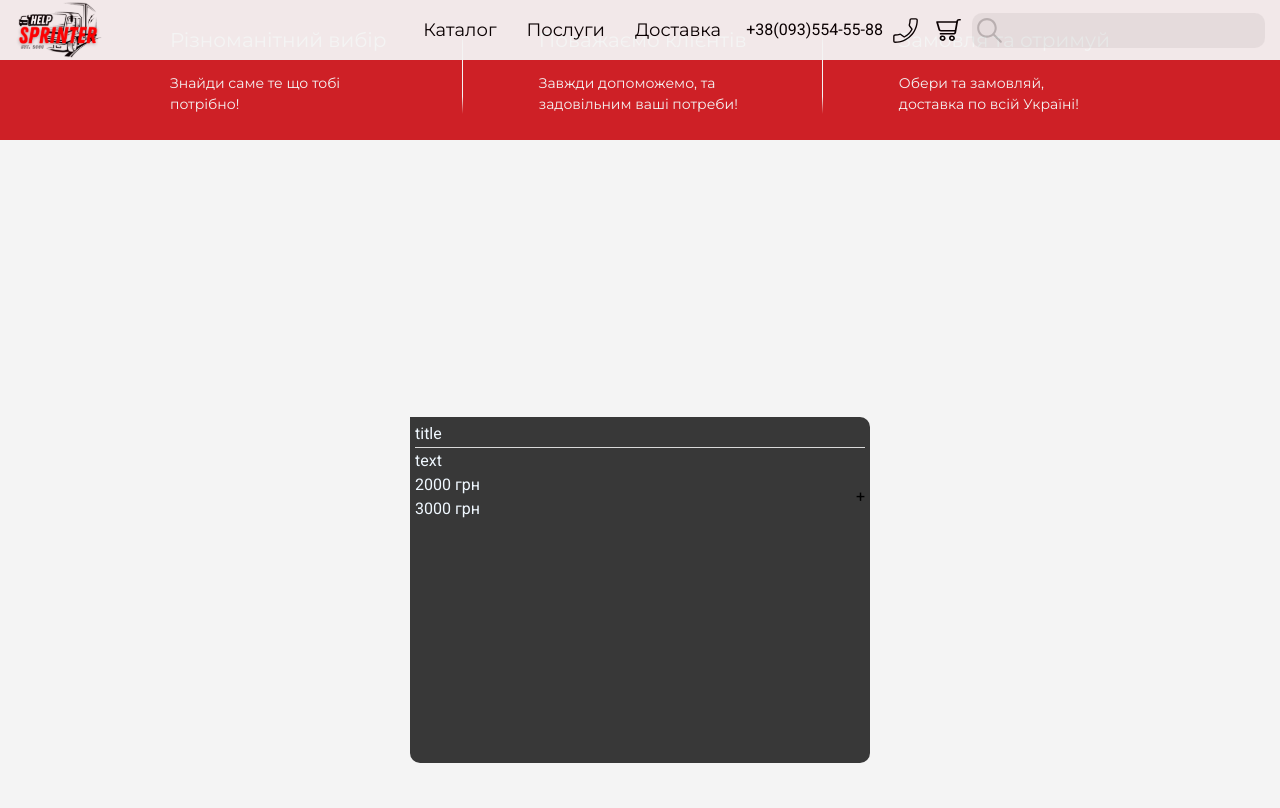
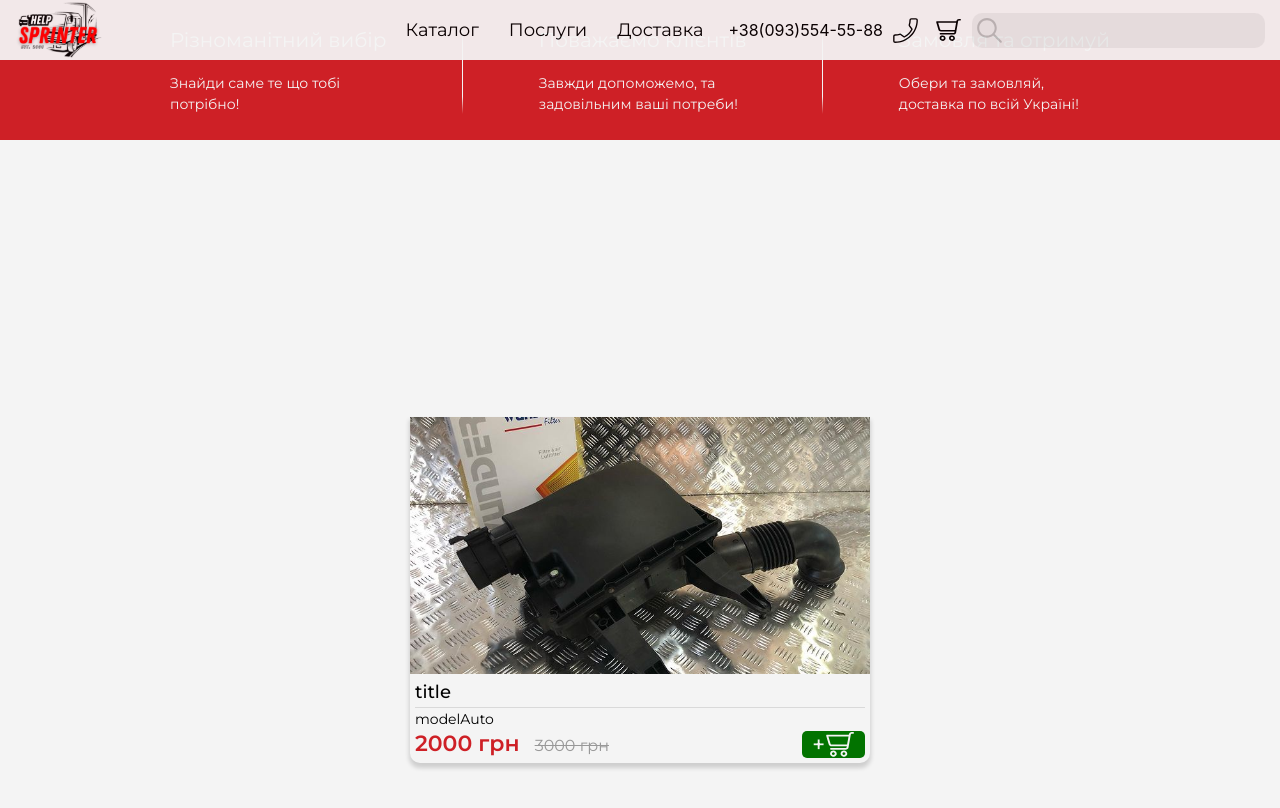
Before and after one commit to Dolzhenkov-Andrii/sprinterHelp, a React (Vite) app: page / in a window 1280 px wide. Shown: the top 808 px of the page. Built offline with nearby package versions, Linux system fonts and the light colour scheme.

Commit message:
Create component "Product Card"

```diff
--- a/index.html
+++ b/index.html
@@ -13,7 +13,6 @@
     rel="stylesheet">
   <title>Sprinter-Help</title>
 </head>
-
 <body>
   <div id="root"></div>
   <script type="module" src="/src/main.jsx"></script>
--- a/src/component/productСard/ProductCard.jsx
+++ b/src/component/productСard/ProductCard.jsx
@@ -7,29 +7,31 @@ import img1 from "/img/img1.jpg"
 
 export default function ProductCard({ className }) {
 
-    const isUsedIndex = true;
+    const isUsedIndex = false;
 
     return (
-        <div className={`${classes.backgroundBox} ${isUsedIndex ? classes.usedIndex : ''} ${className}`}>
-            <div className={classes.imgBox}>
-                <div className={`${classes.usedIndexBox} ${classes.notActive}`}><p>{"Б/В"}</p></div>
-                {/* <img className={classes.img} src={img1} alt="Product" /> */}
+        <div className={classes.containerBoxShadow}>
+            <div className={`${classes.backgroundBox} ${isUsedIndex ? classes.usedIndex : ''} ${className} `}>
+                <div className={`${classes.imgBox} ${isUsedIndex ? classes.usedIndexImg : ''}`}>
+                    <div className={`${classes.usedIndexBox} ${isUsedIndex ? '' : classes.notActive}`}><p>{"Б/В"}</p></div>
+                    <img className={classes.img} src={img1} alt="Product" />
                 </div>
                 <div className={classes.infoBox}>
                     <div content={classes.textInfo}>
                         <p className={classes.title}>{"title"}</p>
                         <hr className={classes.infoTextLine} />
-                    <p className={classes.text}>{"text"}</p>
+                        <p className={classes.modelAuto}>{"modelAuto"}</p>
                     </div>
                     <div className={classes.priceInfo}>
                         <div className={classes.priceBox}>
                             <p className={classes.newPrice}>{"2000 грн"}</p>
                             <p className={classes.oldPrice}>{"3000 грн"}</p>
                         </div>
-                    <Button>
+                        <Button className={classes.basketButton}>
                             <p>+</p>
-                        <SvgIcons name={"basket"} className={""} />
+                            <SvgIcons name={"basket"} className={classes.basketSvgIcons} />
                         </Button>
+                    </div>
                 </div>
             </div>
         </div>
--- a/src/component/productСard/productCard.module.css
+++ b/src/component/productСard/productCard.module.css
@@ -1,48 +1,93 @@
-.notActive{
+.notActive {
     display: none;
 }
 
-.backgroundBox{
+.containerBoxShadow{
+    display: flex;
+    align-items: center;
+    justify-content: center;
+    /* background-color: #000000; */
+    width: 470px;
+    height: 370px;
+}
+
+.backgroundBox {
     width: 460px;
+    min-width: 460px;
     height: 346px;
+    min-height: 346px;
     display: flex;
     flex-direction: column;
     align-items: center;
-    background-color: rgb(56, 56, 56);
+    justify-content: space-between;
+    /* background-color: rgb(56, 56, 56); */
+    background-color: #F4F4F4;
     border-radius: 0 0 10px 10px;
     color: aliceblue;
+    /* Х-позиція, Y-позиція, Розмиття, Динаміка висоти, колір */
+    box-shadow: 0 4px 4px 1px rgba(0, 0, 0, 0.151);
+    transition: .2s;
+}
 
+.backgroundBox:hover {
+    width: 470px;
+    min-width: 470px;
+    height: 370px;
+    min-height: 370px;
+    transition: .2s;
+    box-shadow: 0 6px 8px 3px rgba(0, 0, 0, 0.250);
 }
-.usedIndex{
+
+.usedIndex {
     border-radius: 0 10px 10px 10px;
 }
-.imgBox{
+
+.usedIndexImg {
+    border-radius: 0 10px 0 0;
+}
+
+.imgBox {
     display: flex;
-    justify-content: end;
-    align-items: flex-start;
+    justify-content: start;
+    width: 100%;
+    height: 75%;
+    position: relative;
+    overflow: hidden;
 }
-.infoTextLine{
+
+.infoTextLine {
     border: none;
-
     height: 1px;
     background-color: #D9D9D9;
 }
-.usedIndexBox{
+
+.usedIndexBox {
     position: absolute;
     background-color: black;
     width: fit-content;
     padding: 2px 5px;
     border-radius: 0 10px;
+    z-index: 1;
 }
 
-.img{
-
+.img {
+    width: auto;
+    height: auto;
+    margin: auto;
+    position: absolute;
+    top: 0;
+    left: 0;
+    bottom: 0;
+    right: 0;
 }
 
-.infoBox{
+.infoBox {
     width: 100%;
     height: fit-content;
     padding: 5px;
+    color: #000000;
+    font-family: "Montserrat", sans-serif;
+    font-style: normal;
 }
 
 .priceInfo {
@@ -50,3 +95,56 @@
     align-items: center;
     justify-content: space-between;
 }
+
+.title {
+    font-weight: 500;
+    font-size: 18px;
+}
+
+.modelAuto {
+    font-weight: 400;
+    font-size: 14px;
+}
+
+.newPrice {
+    color: #CE2026;
+    font-weight: 600;
+    font-size: 22px;
+    margin-right: 15px;
+    line-height: 28px;
+}
+
+.oldPrice {
+    color: #989898;
+    text-decoration: line-through;
+    font-weight: 400;
+    font-size: 16px;
+    line-height: 24px;
+}
+.priceBox{
+    display: flex;
+    align-items: end;
+}
+
+
+.basketButton{
+    padding: 0 10px;
+    width: fit-content;
+    font-family: "Montserrat", sans-serif;
+    font-style: normal;
+    font-weight: 500;
+    font-size: 22px;
+    color: #F4F4F4;
+    border-radius: 5px;
+    background-color: #027300;
+}
+.basketButton>p{
+    height: 27px;
+    display: flex;
+    align-items: center;
+}
+.basketSvgIcons{
+    width: 30px;
+    height: 25px;
+    fill: #F4F4F4;
+}
--- a/src/component/section/qualities/qualities.module.css
+++ b/src/component/section/qualities/qualities.module.css
@@ -22,13 +22,14 @@
 
 .contentBox {
     width: min-content;
+    font-family: "Montserrat", sans-serif;
+    font-weight: 400;
+    font-style: normal;
 }
 
 .title {
     color: #F4F4F4;
-    font-family: "Montserrat", sans-serif;
-    font-weight: 400;
-    font-style: normal;
+
     width: max-content;
     font-size: 20px;
     margin-bottom: 18px;
@@ -37,9 +38,6 @@
 .text {
     width: 100%;
     color: #F4F4F4;
-    font-family: "Montserrat", sans-serif;
-    font-weight: 400;
-    font-style: normal;
     /* width: 240px; */
     font-size: 14px;
 }
--- a/src/css/style.css
+++ b/src/css/style.css
@@ -3,6 +3,10 @@
 *::before,
 *::after {
   box-sizing: border-box;
+}
+html{
+  width: 100%;
+  height: 100%;
 }
 
 /* Убираем внутренние отступы */
@@ -99,7 +103,7 @@ button{
     scroll-behavior: auto !important;
   }
 } */
-
+/*
 h2-h6 {
   font-family: "Montserrat", sans-serif;
   font-optical-sizing: auto;
@@ -117,7 +121,7 @@ p{
   font-weight: 400;
   font-style: normal;
   font-size: 16px;
-}
+} */
 
 /* a{
   font-family: "Roboto", sans-serif;
```
Lines whose indentation alone changed are shown as unchanged.
